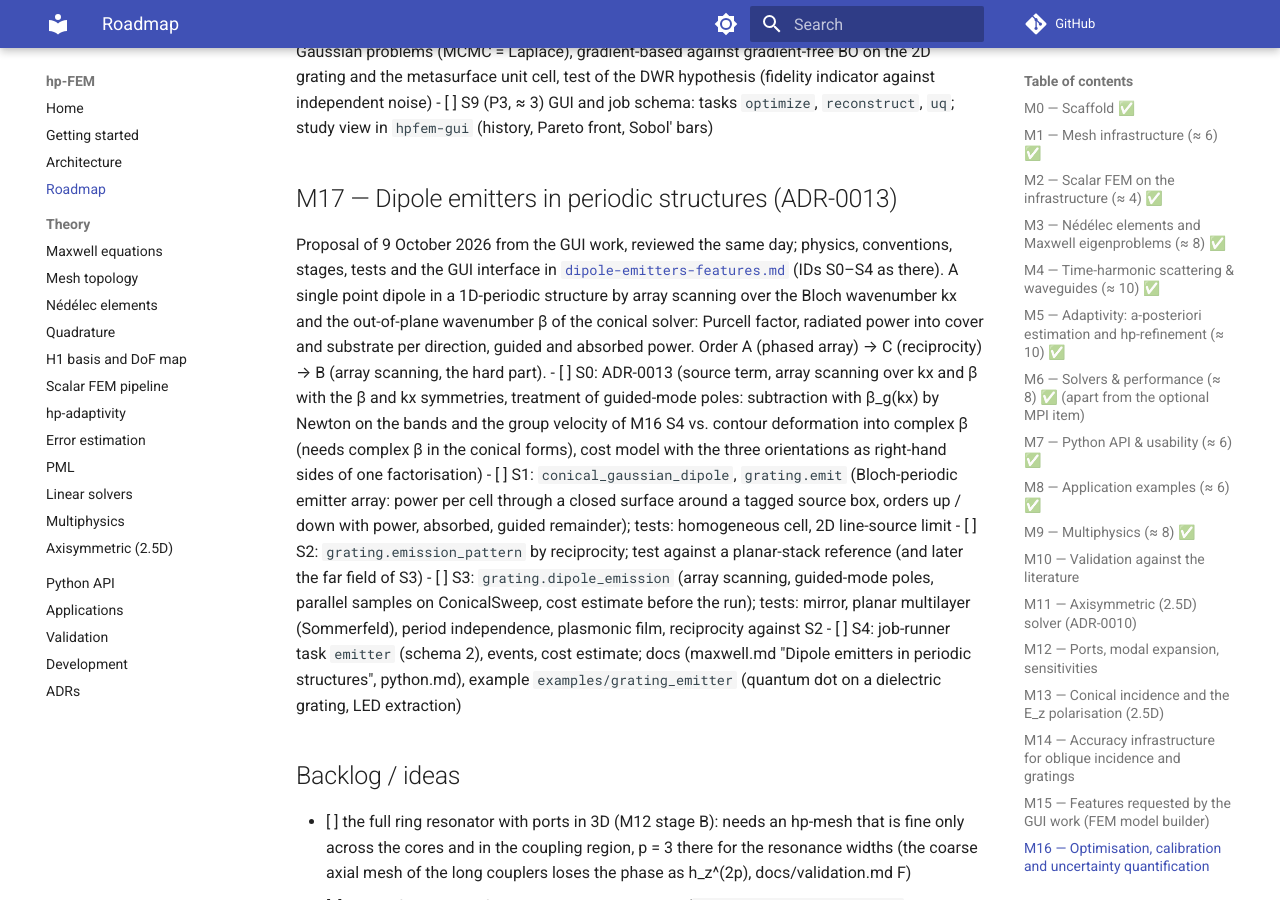
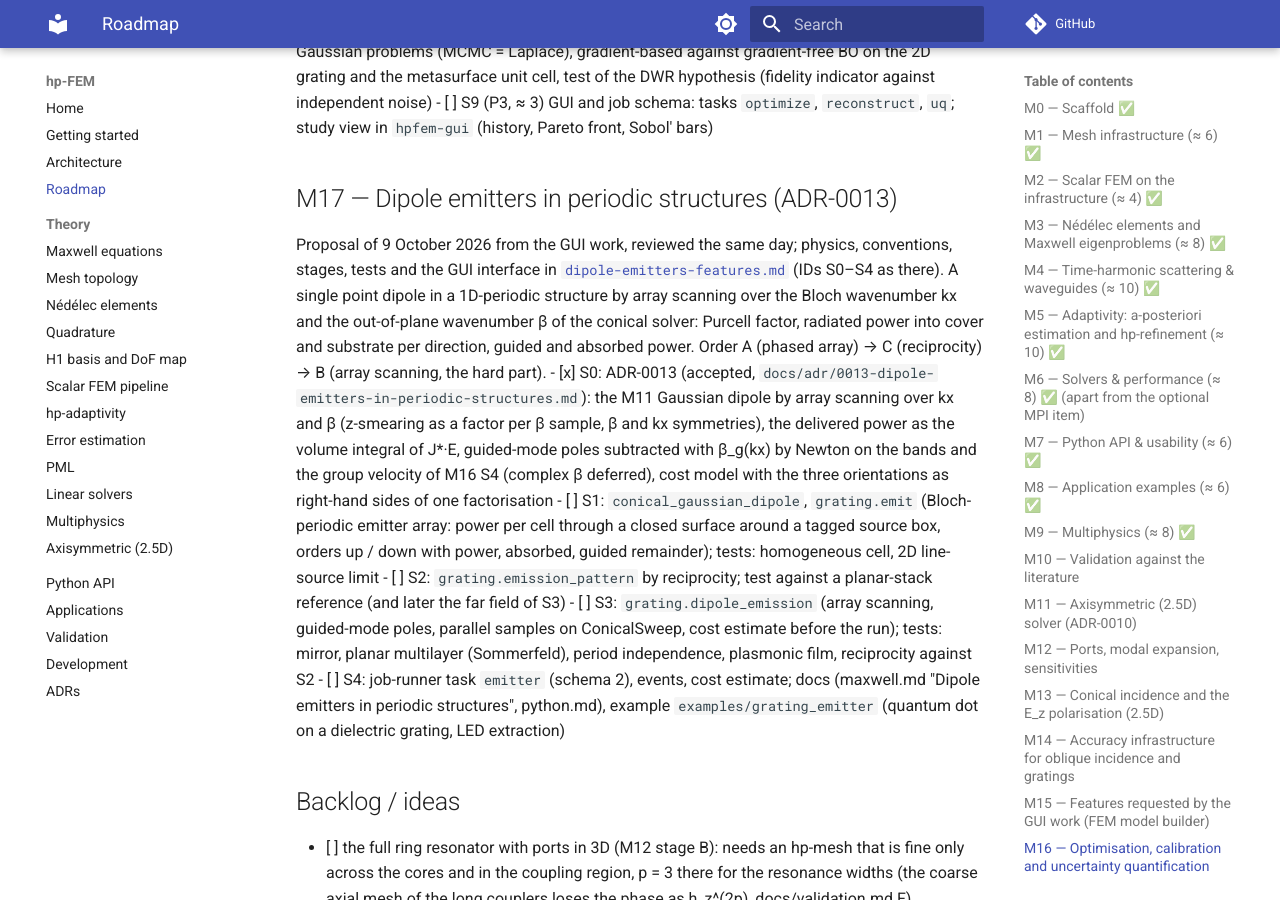
Before and after one commit to PhotonPower/hp-FEM, an MkDocs documentation site: the page built from docs/roadmap.md, in a window 1280 px wide and 900 px high, scrolled down 11650 px. Built offline with MkDocs 1.6.1 and Material for MkDocs 9.7.7, drawn with Linux system fonts in a browser that asks for light colours; comment, search, counter and statistics services are not loaded.

Commit message:
docs(adr): accept ADR-0013, tick M17 S0, changelog entry
Co-Authored-By: Claude Opus 5.5 <noreply@anthropic.com>

```diff
--- a/docs/roadmap.md
+++ b/docs/roadmap.md
@@ -442,10 +442,11 @@ S0–S4 as there). A single point dipole in a 1D-periodic structure by array sca
 Bloch wavenumber kx and the out-of-plane wavenumber β of the conical solver: Purcell factor,
 radiated power into cover and substrate per direction, guided and absorbed power. Order A
 (phased array) → C (reciprocity) → B (array scanning, the hard part).
-- [ ] S0: ADR-0013 (source term, array scanning over kx and β with the β and kx symmetries,
-  treatment of guided-mode poles: subtraction with β_g(kx) by Newton on the bands and the group
-  velocity of M16 S4 vs. contour deformation into complex β (needs complex β in the conical
-  forms), cost model with the three orientations as right-hand sides of one factorisation)
+- [x] S0: ADR-0013 (accepted, `docs/adr/0013-dipole-emitters-in-periodic-structures.md`): the
+  M11 Gaussian dipole by array scanning over kx and β (z-smearing as a factor per β sample,
+  β and kx symmetries), the delivered power as the volume integral of J*·E, guided-mode poles
+  subtracted with β_g(kx) by Newton on the bands and the group velocity of M16 S4 (complex β
+  deferred), cost model with the three orientations as right-hand sides of one factorisation
 - [ ] S1: `conical_gaussian_dipole`, `grating.emit` (Bloch-periodic emitter array: power per cell
   through a closed surface around a tagged source box, orders up / down with power, absorbed,
   guided remainder); tests: homogeneous cell, 2D line-source limit
```
Also changed, not shown: CHANGELOG.md (+4 -0 lines), docs/adr/0013-dipole-emitters-in-periodic-structures.md (+1 -1 lines), docs/adr/README.md (+1 -1 lines).
